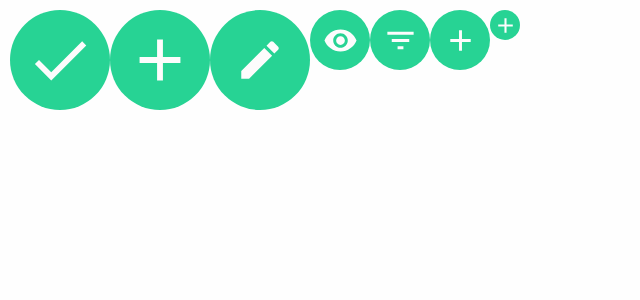
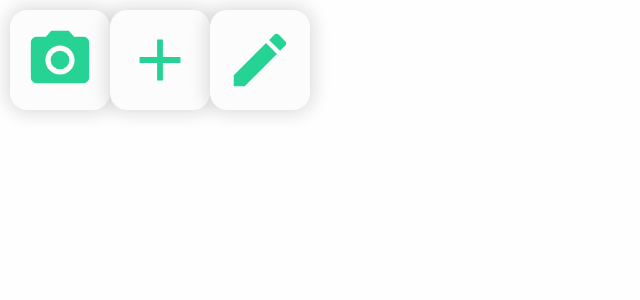
Before and after one commit to platzimaster-wedeal/wefront, a React app: page /draw in a window 1280 px wide. Shown: the top 300 px of the page, without its empty margins (0-640 px from the left). Built offline with nearby package versions, Linux system fonts and the light colour scheme.

Commit message:
[REFACTOR] SmallButtonSA component added

```diff
--- /dev/null
+++ b/src/assets/styles/components/Buttons/SmallButtonSA.scss
@@ -0,0 +1,12 @@
+@import '../../partials/colors.scss';
+@import '../../partials/shadows.scss';
+
+.button-action {
+    background-color: $color-background;
+    border-radius: 17%;
+    display: flex;
+    justify-content: center;
+    align-items: center;
+    color: $color-primary;
+    box-shadow: $shadow-normal;
+}
--- /dev/null
+++ b/src/components/Buttons/SmallButtonSA.jsx
@@ -0,0 +1,21 @@
+import React from "react";
+import "../../assets/styles/components/Buttons/SmallButtonSA.scss";
+
+const buttonSize = (width, height, fontSize) => {
+ return {
+  width: width || "70px",
+  height: height || "70px",
+  fontSize: fontSize || "70px",
+ };
+};
+
+const SmallButtonSA = ({ icon, width, height, fontSize }) => {
+ const MdIcon = icon;
+ return (
+  <button className="button-action" style={buttonSize(width, height, fontSize)}>
+   <MdIcon />
+  </button>
+ );
+};
+
+export default SmallButtonSA;
--- a/src/container/Draw.js
+++ b/src/container/Draw.js
@@ -1,39 +1,14 @@
 import React from "react";
-import {
- MdAdd,
- MdDone,
- MdModeEdit,
- MdRemoveRedEye,
- MdFilterList,
-} from "react-icons/md";
-import ButtonAction from "../components/Buttons/ButtonAction";
+import { MdCameraAlt, MdAdd, MdModeEdit } from "react-icons/md";
+import SmallButtonSA from "../components/Buttons/SmallButtonSA";
 import "../assets/styles/components/Draw/Draw.scss";
 
 const Draw = () => {
  return (
   <div className="button__container">
-   <ButtonAction icon={MdDone} width="100px" height="100px" />
-   <ButtonAction icon={MdAdd} width="100px" height="100px" />
-   <ButtonAction
-    icon={MdModeEdit}
-    width="100px"
-    height="100px"
-    fontSize="50px"
-   />
-   <ButtonAction
-    icon={MdRemoveRedEye}
-    width="60px"
-    height="60px"
-    fontSize="35px"
-   />
-   <ButtonAction
-    icon={MdFilterList}
-    width="60px"
-    height="60px"
-    fontSize="35px"
-   />
-   <ButtonAction icon={MdAdd} width="60px" height="60px" fontSize="35px" />
-   <ButtonAction icon={MdAdd} width="30px" height="30px" fontSize="25px" />
+   <SmallButtonSA icon={MdCameraAlt} width="100px" height="100px" />
+   <SmallButtonSA icon={MdAdd} width="100px" height="100px" />
+   <SmallButtonSA icon={MdModeEdit} width="100px" height="100px" />
   </div>
  );
 };
```
